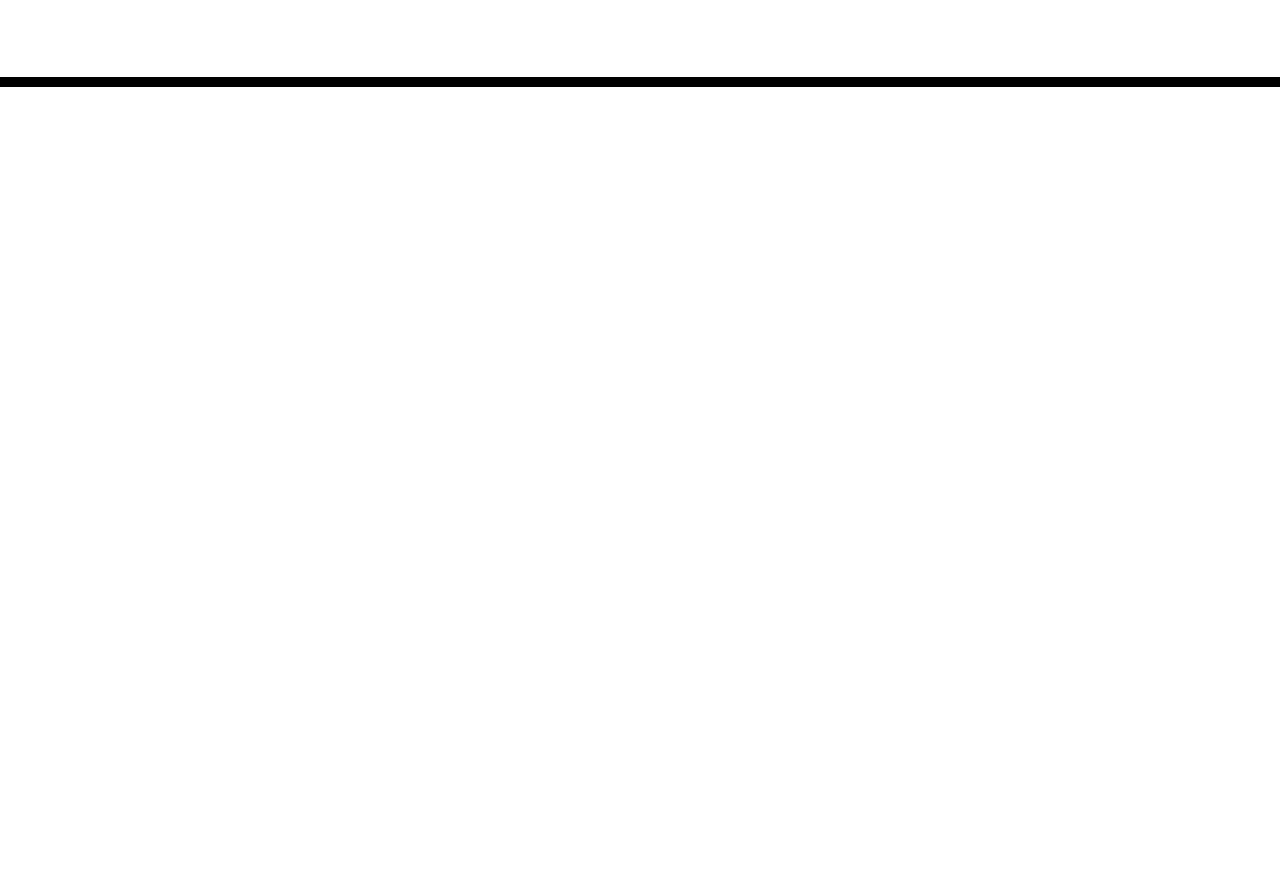
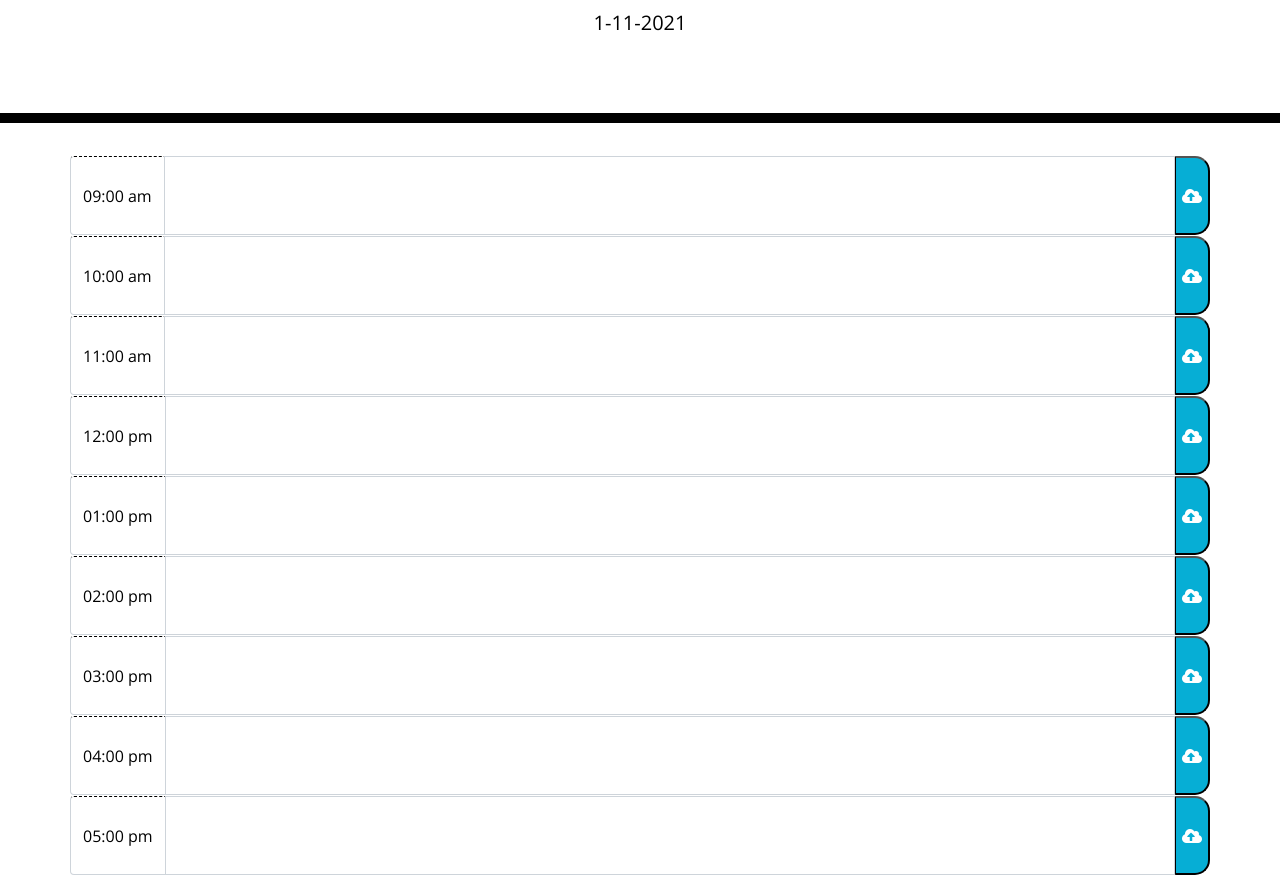
Before and after one commit to AngelCooper/05Third-PartyAPI, a plain HTML site: page index.html in a window 1280 px wide. Shown: the part 181-1056 px from the top of the page. Before the commit the page ends 800 px from the top, so only its background shows below. Drawn offline with nearby package versions, Linux system fonts and the light colour scheme.

Commit message:
commit
setuup the times and the columns for them

```diff
--- a/index.html
+++ b/index.html
@@ -1,23 +1,14 @@
 <!DOCTYPE html>
 <html lang="en">
+
 <head>
   <meta charset="UTF-8" />
   <meta name="viewport" content="width=device-width, initial-scale=1.0" />
   <meta http-equiv="X-UA-Compatible" content="ie=edge" />
-    <link
-      rel="stylesheet"
-      href="https://stackpath.bootstrapcdn.com/bootstrap/4.3.1/css/bootstrap.min.css"
-    />
-    <link
-      rel="stylesheet"
-      href="https://use.fontawesome.com/releases/v5.8.1/css/all.css"
-      integrity="sha384-50oBUHEmvpQ+1lW4y57PTFmhCaXp0ML5d60M1M7uH2+nqUivzIebhndOJK28anvf"
-      crossorigin="anonymous"
-    />
-    <link
-      href="https://fonts.googleapis.com/css?family=Open+Sans&display=swap"
-      rel="stylesheet"
-    />
+  <link rel="stylesheet" href="https://stackpath.bootstrapcdn.com/bootstrap/4.3.1/css/bootstrap.min.css" />
+  <link rel="stylesheet" href="https://use.fontawesome.com/releases/v5.8.1/css/all.css"
+    integrity="sha384-50oBUHEmvpQ+1lW4y57PTFmhCaXp0ML5d60M1M7uH2+nqUivzIebhndOJK28anvf" crossorigin="anonymous" />
+  <link href="https://fonts.googleapis.com/css?family=Open+Sans&display=swap" rel="stylesheet" />
   <link rel="stylesheet" href="style.css" />
   <title>Work Day Scheduler</title>
 </head>
@@ -28,11 +19,106 @@
     <p class="lead">A simple calendar app for scheduling your work day</p>
     <p id="currentDay" class="lead"></p>
   </header>
-    <div class="container">
+  <div class="container" id="time">
     <!-- Timeblocks go here -->
+
+    <div class="row">
+      <div class="input-group">
+        <div class="input-group-prepend">
+          <span class="input-group-text hour">09:00 am </span>
+        </div>
+        <textarea class="form-control" aria-label="With textarea" id="9am"></textarea>
+        <button type="button" class="saveBtn"><i class="fas fa-cloud-upload-alt"></i></button>
+      </div>
     </div>
 
+    <div class="row">
+      <div class="input-group">
+        <div class="input-group-prepend">
+          <span class="input-group-text hour">10:00 am </span>
+        </div>
+        <textarea class="form-control" aria-label="With textarea" id="10am"></textarea>
+        <button type="button" class="saveBtn"><i class="fas fa-cloud-upload-alt"></i></button>
+      </div>
+    </div>
+
+    <div class="row">
+      <div class="input-group">
+        <div class="input-group-prepend">
+          <span class="input-group-text hour">11:00 am </span>
+        </div>
+        <textarea class="form-control" aria-label="With textarea" id="11am"></textarea>
+        <button type="button" class="saveBtn"><i class="fas fa-cloud-upload-alt"></i></button>
+      </div>
+    </div>
+
+    <div class="row">
+      <div class="input-group">
+        <div class="input-group-prepend">
+          <span class="input-group-text hour">12:00 pm </span>
+        </div>
+        <textarea class="form-control" aria-label="With textarea" id="12pm"></textarea>
+        <button type="button" class="saveBtn"><i class="fas fa-cloud-upload-alt"></i></button>
+      </div>
+    </div>
+
+    <div class="row">
+      <div class="input-group">
+        <div class="input-group-prepend">
+          <span class="input-group-text hour">01:00 pm </span>
+        </div>
+        <textarea class="form-control" aria-label="With textarea" id="13pm"></textarea>
+        <button type="button" class="saveBtn"><i class="fas fa-cloud-upload-alt"></i></button>
+      </div>
+    </div>
+
+    <div class="row">
+      <div class="input-group">
+        <div class="input-group-prepend">
+          <span class="input-group-text hour">02:00 pm </span>
+        </div>
+        <textarea class="form-control" aria-label="With textarea" id="14pm"></textarea>
+        <button type="button" class="saveBtn"><i class="fas fa-cloud-upload-alt"></i></button>
+      </div>
+    </div>
+
+    <div class="row">
+      <div class="input-group">
+        <div class="input-group-prepend">
+          <span class="input-group-text hour">03:00 pm </span>
+        </div>
+        <textarea class="form-control" aria-label="With textarea" id="15pm"></textarea>
+        <button type="button" class="saveBtn"><i class="fas fa-cloud-upload-alt"></i></button>
+      </div>
+    </div>
+
+    <div class="row">
+      <div class="input-group">
+        <div class="input-group-prepend">
+          <span class="input-group-text hour">04:00 pm </span>
+        </div>
+        <textarea class="form-control" aria-label="With textarea" id="16pm"></textarea>
+        <button type="button" class="saveBtn"><i class="fas fa-cloud-upload-alt"></i></button>
+      </div>
+    </div>
+
+    <div class="row">
+      <div class="input-group">
+        <div class="input-group-prepend">
+          <span class="input-group-text hour">05:00 pm </span>
+        </div>
+        <textarea class="form-control" aria-label="With textarea" id="17pm"></textarea>
+        <button type="button" class="saveBtn"><i class="fas fa-cloud-upload-alt"></i></button>
+      </div>
+    </div>
+
+  </div>
+
+
+  <!--adding index.js to the page-->
+  <script src="./index.js"></script>
   <script src="https://cdnjs.cloudflare.com/ajax/libs/jquery/3.2.1/jquery.min.js"></script>
   <script src="https://cdnjs.cloudflare.com/ajax/libs/moment.js/2.24.0/moment.min.js"></script>
 </body>
+
 </html>
--- /dev/null
+++ b/index.js
@@ -0,0 +1,15 @@
+//varible to create the current date
+var dateP = document.querySelector("#currentDay"); {
+
+    // to set the day to be current
+    var today = new Date();
+
+    //establishing what will show first month, day, then year
+    var date = (today.getMonth() + 1) + '-' + today.getDate() + '-' + today.getFullYear();
+
+    // creating a p tag element for the date
+    var newDate = document.createElement("p");
+
+    //appending it to the page
+    dateP.append(date)
+}
```
Lines whose indentation alone changed are shown as unchanged.
